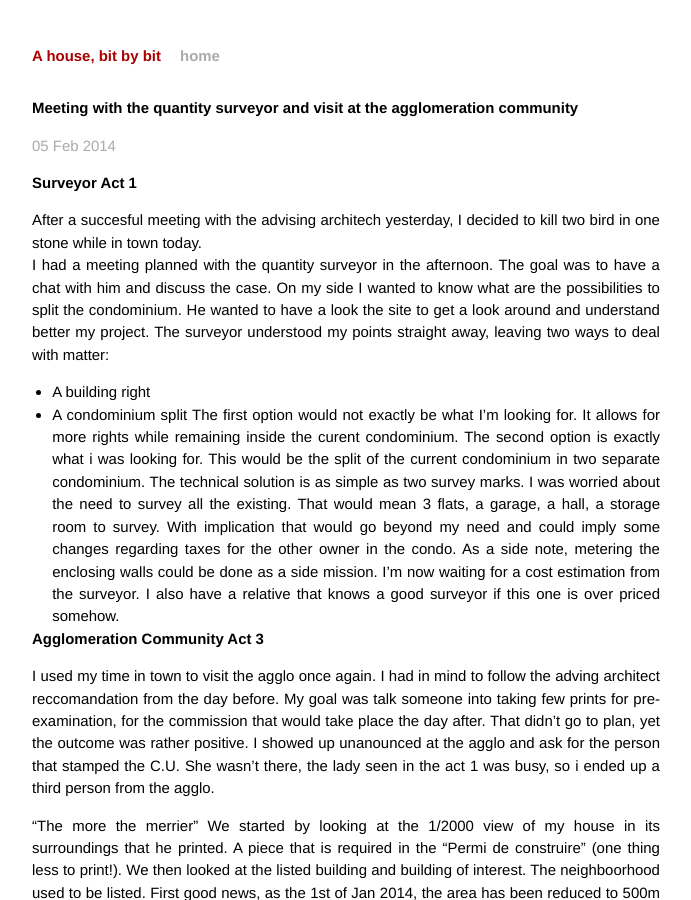
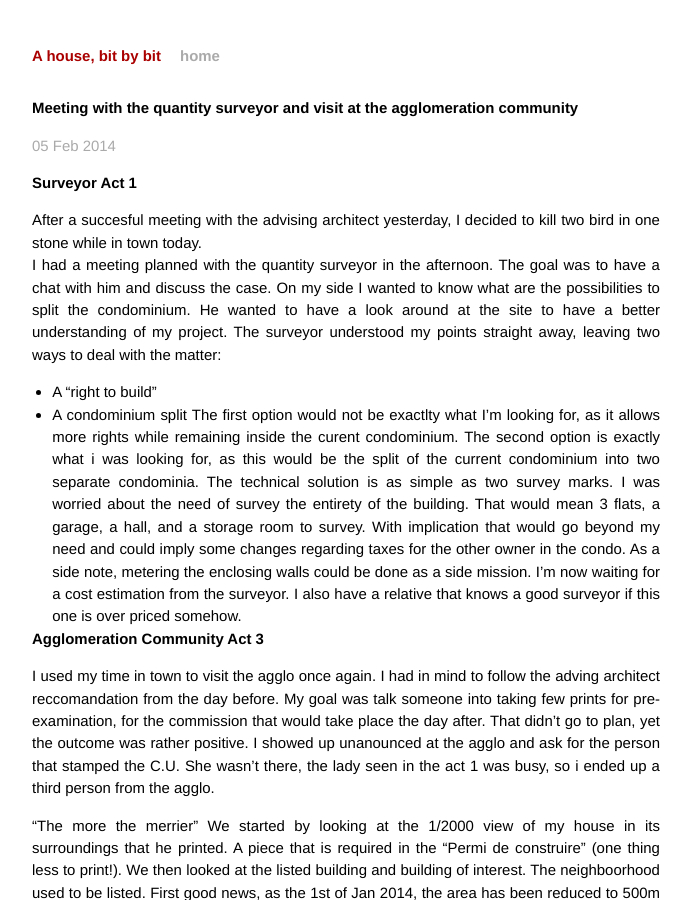
Before and after one commit to 6lutin/6lutin.github.io, a Jekyll site: the page built from _posts/2014-02-05-Quantity-surveyor-and-agglomeration-community-visit.markdown, in a window 1280 px wide and 900 px high. Shown: the whole window, without its empty margins (294-985 px from the left). Built offline with Jekyll 4.4.1, drawn with Linux system fonts in a browser that asks for light colours; Markdown is read by kramdown in place of the engine named in the settings.

Commit message:
Fixing typos
fixing some typos, few more to go

```diff
--- a/_posts/2014-02-05-Quantity-surveyor-and-agglomeration-community-visit.markdown
+++ b/_posts/2014-02-05-Quantity-surveyor-and-agglomeration-community-visit.markdown
@@ -8,21 +8,19 @@ categories: paperwork
 Surveyor Act 1
 ==============
 
-After a succesful meeting with the advising architech yesterday, I decided to kill two bird in one stone while in town today.
+After a succesful meeting with the advising architect yesterday, I decided to kill two bird in one stone while in town today.
 I had a meeting planned with the quantity surveyor in the afternoon.
 The goal was to have a chat with him and discuss the case.
 On my side I wanted to know what are the possibilities to split the condominium.
-He wanted to have a look the site to get a look around and understand better my project.
-The surveyor understood my points straight away, leaving two ways to deal with matter:
-  - A building right
+He wanted to have a look around at the site to have a better understanding of my project.
+The surveyor understood my points straight away, leaving two ways to deal with the matter:
+  - A "right to build"
   - A condominium split
-The first option would not exactly be what I'm looking for.
-It allows for more rights while remaining inside the curent condominium.
-The second option is exactly what i was looking for.
-This would be the split of the current condominium in two separate condominium.
+The first option would not be exactlty what I'm looking for, as it allows more rights while remaining inside the curent condominium.
+The second option is exactly what i was looking for, as this would be the split of the current condominium into two separate condominia.
 The technical solution is as simple as two survey marks.
-I was worried about the need to survey all the existing.
-That would mean 3 flats, a garage, a hall, a storage room to survey.
+I was worried about the need of survey the entirety of the building.
+That would mean 3 flats, a garage, a hall, and a storage room to survey.
 With implication that would go beyond my need and could imply some changes regarding taxes for the other owner in the condo.
 As a side note, metering the enclosing walls could be done as a side mission.
 I'm now waiting for a cost estimation from the surveyor.
```
